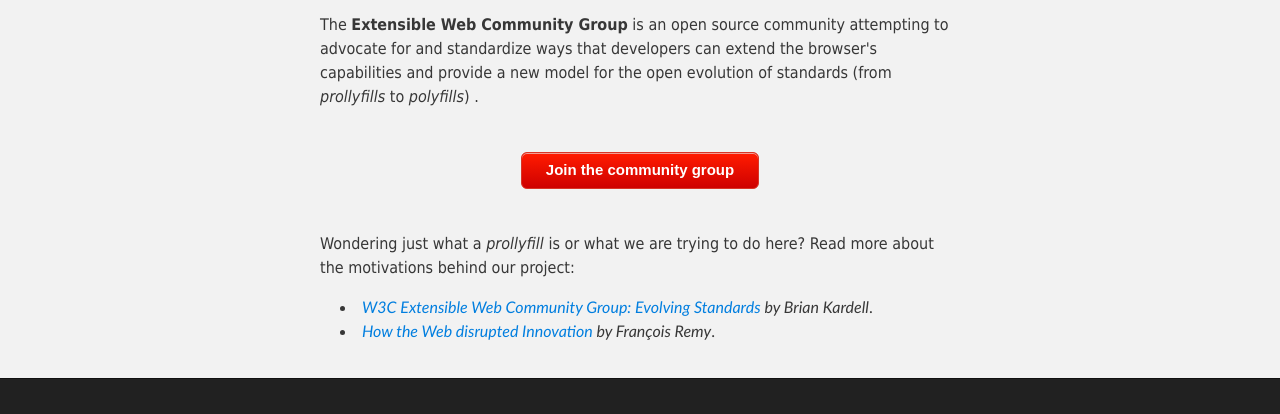
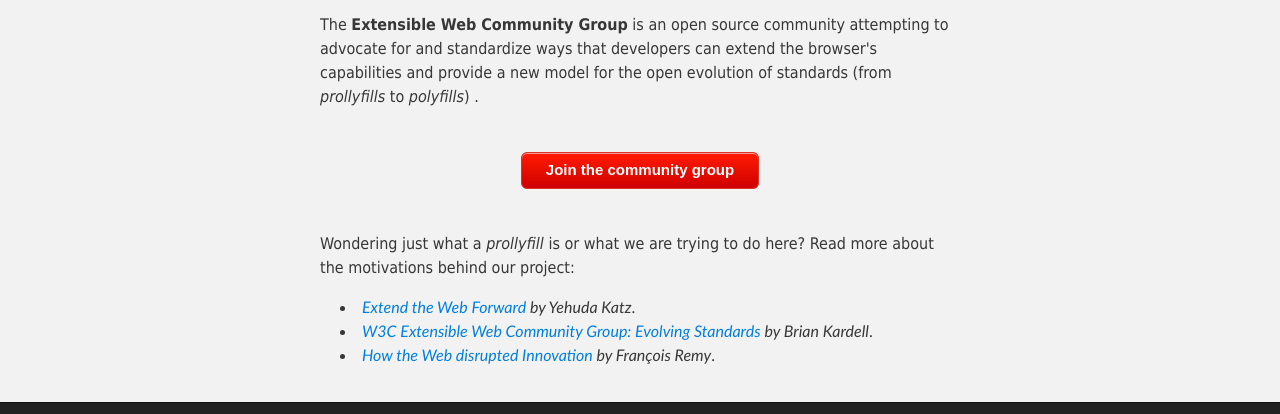
Before and after one commit to extensibleweb/prollyfill.org, a plain HTML site: page index.html in a window 1280 px wide. Shown: the part 326-740 px from the top of the page. Drawn offline with Linux system fonts and the light colour scheme.

Commit message:
Update index.html
Adding Yehuda's Extend the Web Forward post

```diff
--- a/index.html
+++ b/index.html
@@ -134,6 +134,7 @@ footer h1 {
 
     <p>Wondering just what a <em>prollyfill</em> is or what we are trying to do here?  Read more about the motivations behind our project:</p>
     <ul class="motivation">
+      <li><cite><a href="http://yehudakatz.com/2013/05/21/extend-the-web-forward/">Extend the Web Forward</a> by Yehuda Katz</cite>.</li>
       <li><cite><a href="http://briankardell.wordpress.com/2012/11/17/w3c-extensible-web-community-group/">W3C Extensible Web Community Group: Evolving Standards</a> by Brian Kardell</cite>.</li>
       <li><cite><a href="http://fremycompany.com/BG/2012/How-the-web-disrupted-Innovation-327/">How the Web disrupted Innovation</a> by François Remy</cite>.</li>
     </ul>
```
